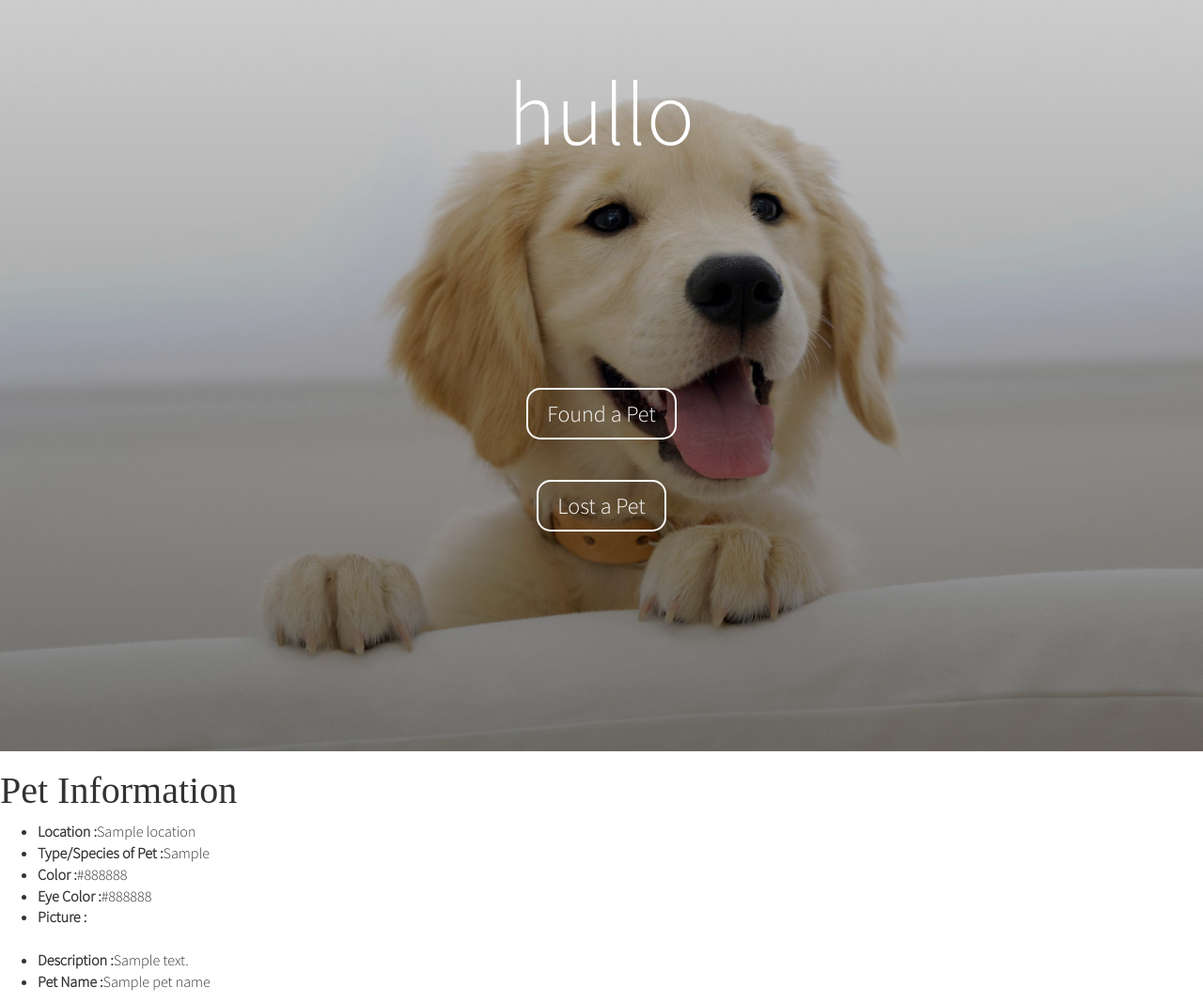
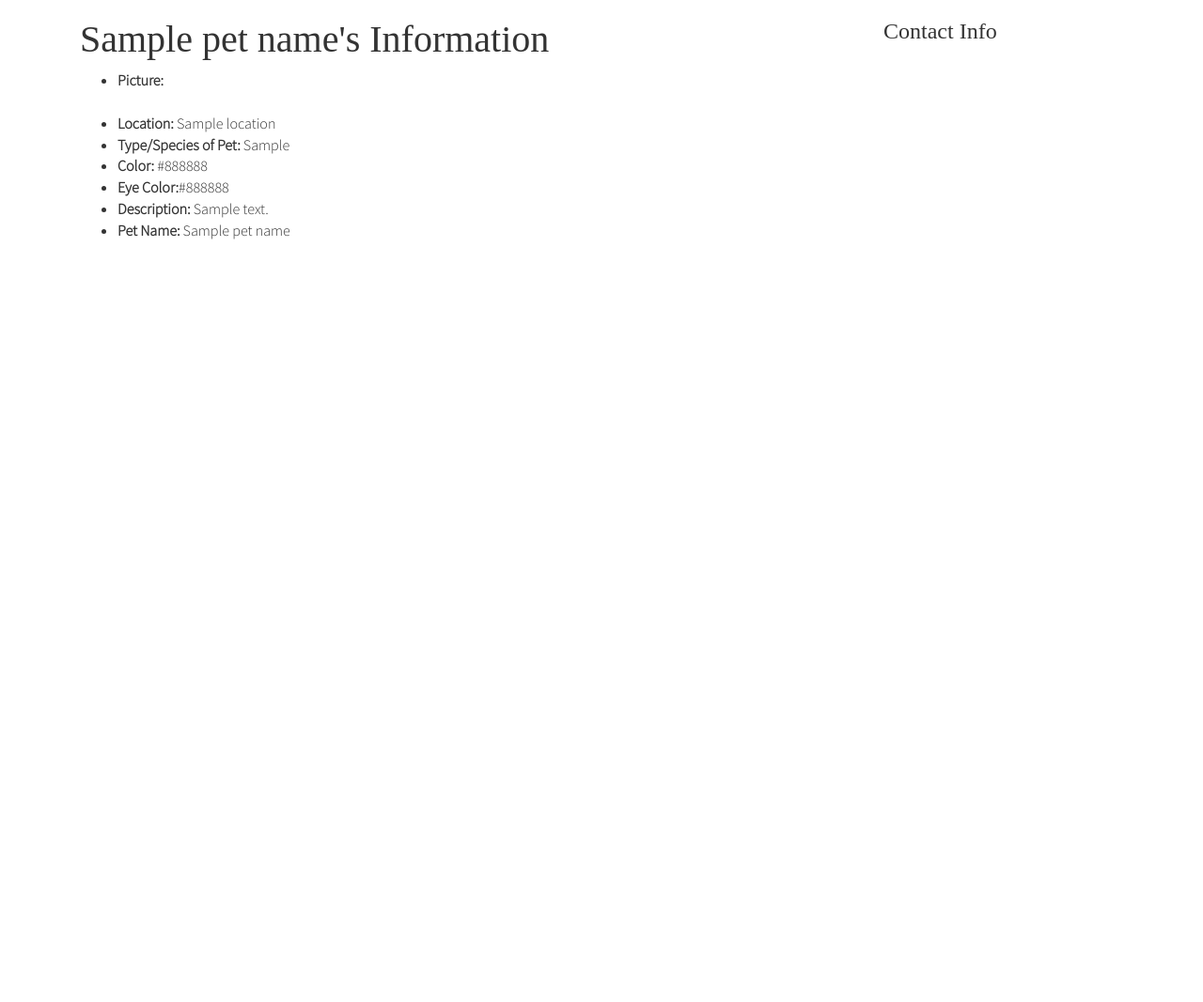
Before and after one commit to pchan37/ubiquitous-happiness, a Flask app: template templates/pet.html in a window 1280 px wide. Shown: the whole page at 94% size. After the commit the page ends 255 px from the top, so only its background shows below. Run offline with Flask 2, Linux system fonts and the light colour scheme; the template is opened without the code that fills it: most values are stand-ins (such as "Sample title", 1, 10 or a date in 2020); some libraries are stand-ins or nearby versions; some web fonts are replaced.

Commit message:
started pet.html yay

```diff
--- a/templates/pet.html
+++ b/templates/pet.html
@@ -12,42 +12,40 @@
   <!-- Google Fonts -->
   <link href="https://fonts.googleapis.com/css?family=Raleway:300|Source+Sans+Pro:300|Source+Serif+Pro" rel="stylesheet">
   <!-- My Styles -->
-  <link rel="stylesheet" type="text/css" href="static/style.css">
+  <link rel="stylesheet" type="text/css" href="../static/style.css">
   </head>
   <body>
-    <div class="cover">
-    <div class="inner">
-      <h1 class="cover-heading">hullo</h1>
-      <div class="cover-divider"></div>
-      <a href="/found" class="cover-link">Found a Pet</a>
-      <div style="height: 4em"></div>
-      <a href="/lost" class="cover-link">Lost a Pet</a>
-    </div>
-  </div>
-    <h2>Pet Information</h2>
+    <div class="container">
+    <div class="col-md-9">
+    <h2>{{petName}}'s Information</h2>
     <ul>
+      {% if img != "" %}
+      <li><b>Picture: </b><br><img url="{{img}}"></li>
+      {% endif %}
       {% if location != "" %}
-      <li><b>Location :</b>{{location}}</li>
+      <li><b>Location: </b>{{location}}</li>
       {% endif %}
       {% if petType != "" %}
-      <li><b>Type/Species of Pet :</b>{{petType}}</li>
+      <li><b>Type/Species of Pet: </b>{{petType}}</li>
       {% endif %}
       {% if color != "" %}
-      <li><b>Color :</b>{{color}}</li>
+      <li><b>Color: </b>{{color}}</li>
       {% endif %}
       {% if eyeColor != "" %}
-      <li><b>Eye Color :</b>{{eyeColor}}</li>
-      {% endif %}
-      {% if img != "" %}
-      <li><b>Picture :</b><br><img url="{{img}}"></li>
+      <li><b>Eye Color:</b>{{eyeColor}}</li>
       {% endif %}
       {% if description != "" %}
-      <li><b>Description :</b>{{description}}</li>
+      <li><b>Description: </b>{{description}}</li>
       {% endif %}
       {% if petName != "" %}
-      <li><b>Pet Name :</b>{{petName}}</li>
+      <li><b>Pet Name: </b>{{petName}}</li>
       {% endif %}
     </ul>
+    </div>
+    <div class="col-md-3">
+      <h3> Contact Info </h3>
+    </div>
+    </div>
 
   <!-- Jquery -->
     <script src="https://cdnjs.cloudflare.com/ajax/libs/jquery/3.1.1/jquery.min.js" integrity="sha256-hVVnYaiADRTO2PzUGmuLJr8BLUSjGIZsDYGmIJLv2b8=" crossorigin="anonymous"></script>
```
